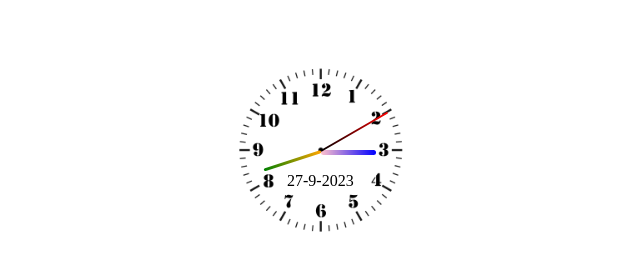
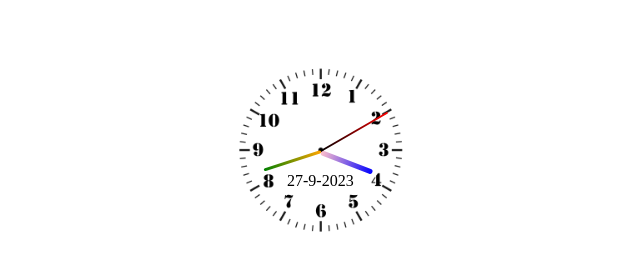
Before and after one commit to asad16jaman/Clock, a plain HTML site: page index.html in a window 1280 px wide. Shown: the full height of the page, 319-959 px from the left. Drawn offline with Linux system fonts and the light colour scheme.

Commit message:
update clock in houre's denoter

```diff
--- a/index.html
+++ b/index.html
@@ -41,9 +41,6 @@
         position: relative;
         background: url("5054.png") no-repeat center / cover;
     }
-
-
-
     .myclock span{
         bottom: 60px;
         left: 66px;
@@ -90,11 +87,12 @@
             return d.getHours();
 
         }
+        let minute = getMinuteTime();
+        let hour = getHoureTime();
         ele.style.transform = `rotate(${(getSecondTime()*6)-90}deg)`;
         mmele.style.transform = `rotate(${(getMinuteTime()*6)-90}deg)`
-        hhele.style.transform = `rotate(${getHoureTime()*30 - 90}deg)`
-        let minute = getMinuteTime();
-        let hour = getHoureTime();
+        hhele.style.transform = `rotate(${((getHoureTime()*30)-90)+(minute/2)}deg)`
+
         setInterval(()=>{
             if(getSecondTime()==0){
                 minute +=1
@@ -106,9 +104,10 @@
             if(hour==24){
                 hour = 0
             }
+            console.log(minute)
             ele.style.transform = `rotate(${(getSecondTime()*6)-90}deg)`;
             mmele.style.transform = `rotate(${(minute*6)-90}deg)`
-            hhele.style.transform = `rotate(${(getHoureTime()*30)-90}deg)`
+            hhele.style.transform = `rotate(${((getHoureTime()*30)-90)+(minute/2)}deg)`
         },1000)
 
     </script>
```
